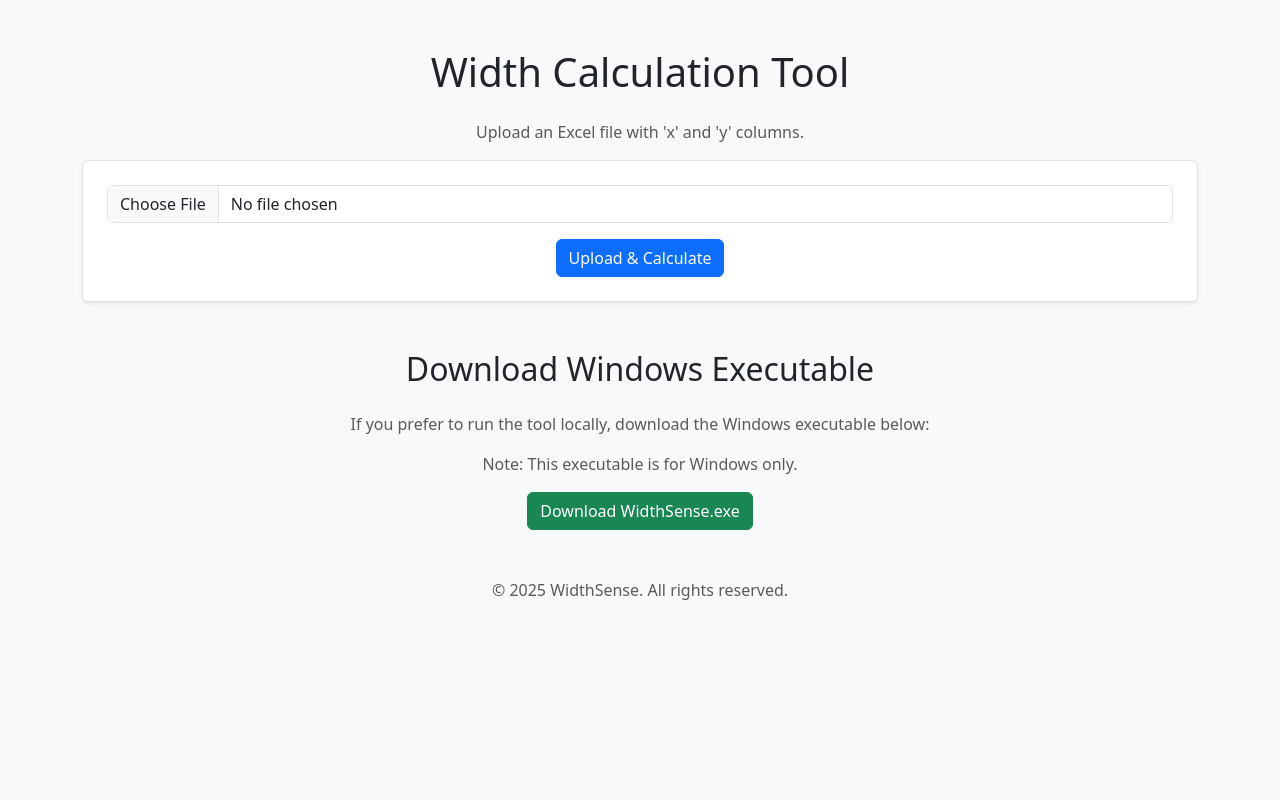
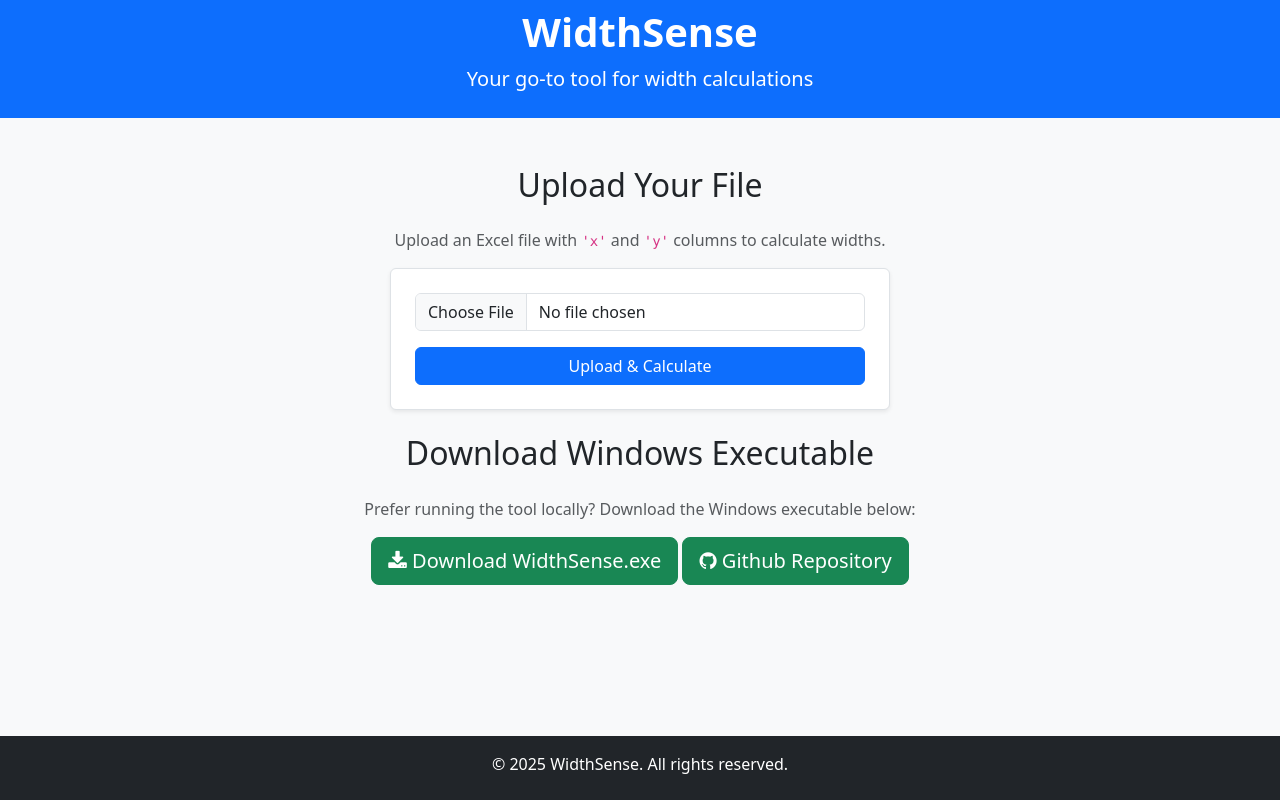
Before and after one commit to Saravanakumar2003/WidthSense, a Flask app: page / in a window 1280 px wide. Run offline with Flask 3, Linux system fonts and the light colour scheme; some libraries are stand-ins or nearby versions.

Commit message:
Enhance README and index.html: Add executable download instructions and improve UI layout

```diff
--- a/templates/index.html
+++ b/templates/index.html
@@ -2,30 +2,54 @@
 <html lang="en">
 <head>
   <meta charset="UTF-8">
+  <meta name="viewport" content="width=device-width, initial-scale=1.0">
   <title>WidthSense</title>
   <link rel="stylesheet" href="https://cdn.jsdelivr.net/npm/bootstrap@5.3.0/dist/css/bootstrap.min.css">
-  <icon rel="icon" href"/static/assets/icon/icon.png" type="image/x-icon">
+  <link rel="stylesheet" href="https://cdnjs.cloudflare.com/ajax/libs/font-awesome/4.7.0/css/font-awesome.min.css">
+  <link rel="icon" href="/static/assets/icon/icon.png" type="image/x-icon">
 </head>
 <body class="bg-light">
-  <div class="container text-center mt-5">
-    <h1 class="mb-4">Width Calculation Tool</h1>
-     <p class="mt-3 text-muted">Upload an Excel file with 'x' and 'y' columns.</p>
-    <form action="/" method="post" enctype="multipart/form-data" class="p-4 border bg-white rounded shadow-sm">
-      <input type="file" name="file" accept=".xlsx" required class="form-control mb-3">
-      <button type="submit" class="btn btn-primary">Upload & Calculate</button>
-    </form>
-  </div>
 
-    <!--Download Windows Exe File-->
-    <div class="container mt-5" style="text-align: center;">
-        <h2 class="mb-4">Download Windows Executable</h2>
-        <p class="text-muted">If you prefer to run the tool locally, download the Windows executable below:</p>
-        <p class="text-muted">Note: This executable is for Windows only.</p>
-        <a href="/static/WidthSense.exe" class="btn btn-success">Download WidthSense.exe</a>
+  <header class="bg-primary text-white py-2 position-relative">
+    <div class="container text-center">
+      <h1 class="fw-bold">WidthSense</h1>
+      <p class="lead">Your go-to tool for width calculations</p>
     </div>
+</header>
+
+  <main class="container my-5">
+    <!-- Upload Section -->
+    <section class="text-center mb-4">
+      <h2 class="mb-4">Upload Your File</h2>
+      <p class="text-muted">Upload an Excel file with <code>'x'</code> and <code>'y'</code> columns to calculate widths.</p>
+      <form action="/" method="post" enctype="multipart/form-data" class="p-4 border bg-white rounded shadow-sm mx-auto" style="max-width: 500px;">
+        <div class="mb-3">
+          <input type="file" name="file" accept=".xlsx" required class="form-control">
+        </div>
+        <button type="submit" class="btn btn-primary w-100">Upload & Calculate</button>
+      </form>
+    </section>
+
+    <!-- Download Section -->
+    <section class="text-center">
+      <h2 class="mb-4">Download Windows Executable</h2>
+      <p class="text-muted">Prefer running the tool locally? Download the Windows executable below:</p>
+      <a href="https://github.com/Saravanakumar2003/WidthSense/releases/download/v1.0/Widthsense.exe" class="btn btn-success btn-lg">
+        <i class="fa fa-download"></i> Download WidthSense.exe
+      </a>
+      <a href="https://github.com/Saravanakumar2003/WidthSense" class="btn btn-success btn-lg">
+        <i class="fa fa-github"></i> Github Repository
+      </a>
+    </section>
+  </main>
+
+  <footer class="bg-dark text-white text-center py-3" style="position: fixed; bottom: 0; width: 100%;">
+    <div class="container">
+      <p class="mb-2">&copy; 2025 WidthSense. All rights reserved.</p>
+    </div>
+  </footer>
+
+  <!-- Bootstrap Icons (Optional) -->
+  <script src="https://cdn.jsdelivr.net/npm/bootstrap-icons/font/bootstrap-icons.js"></script>
 </body>
-<footer class="text-center mt-5">
-  <p class="text-muted">&copy; 2025 WidthSense. All rights reserved.</p>
-</footer>
-
 </html>
```
Also changed, not shown: readme.md, static/style.css (deleted).
